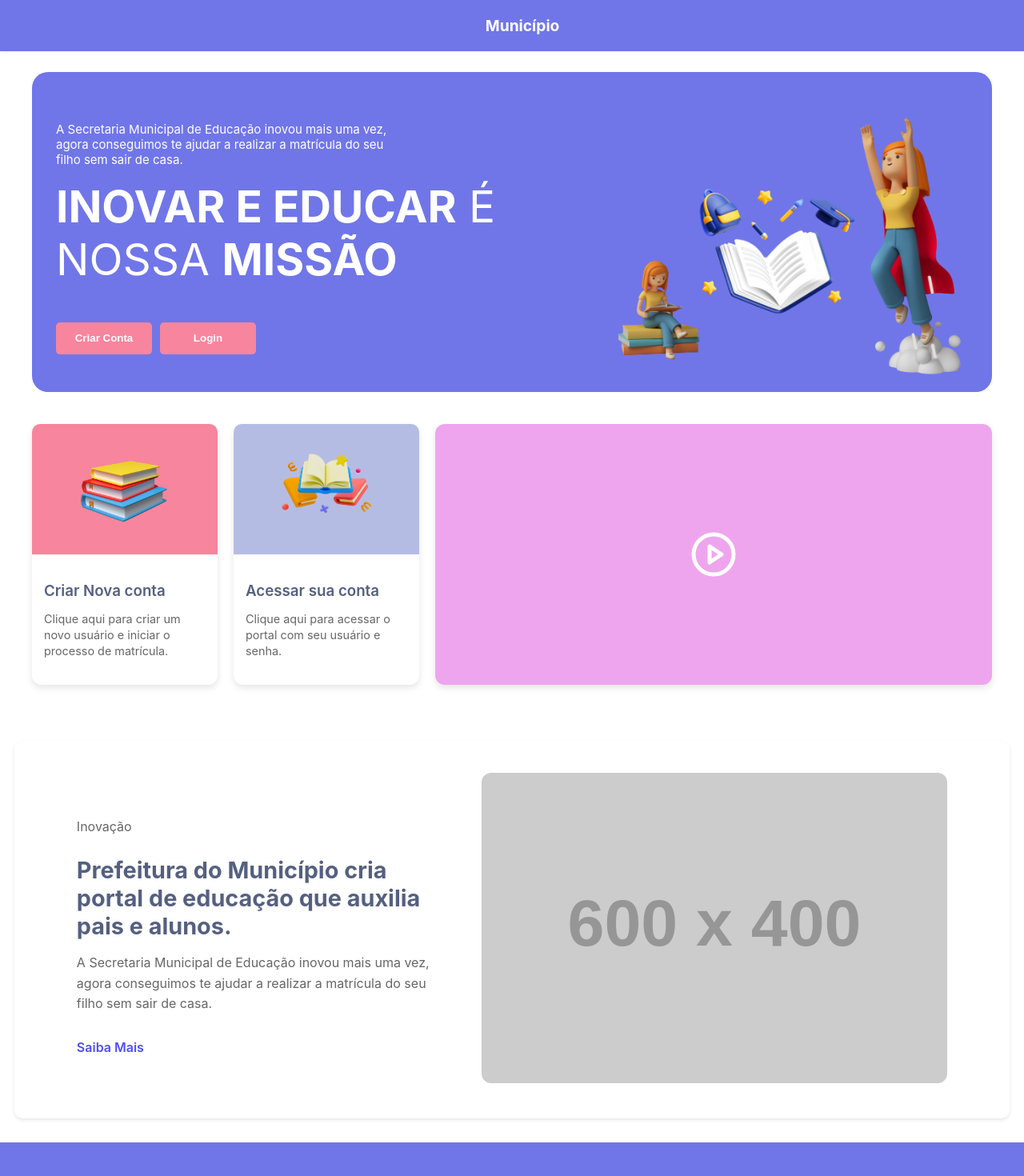
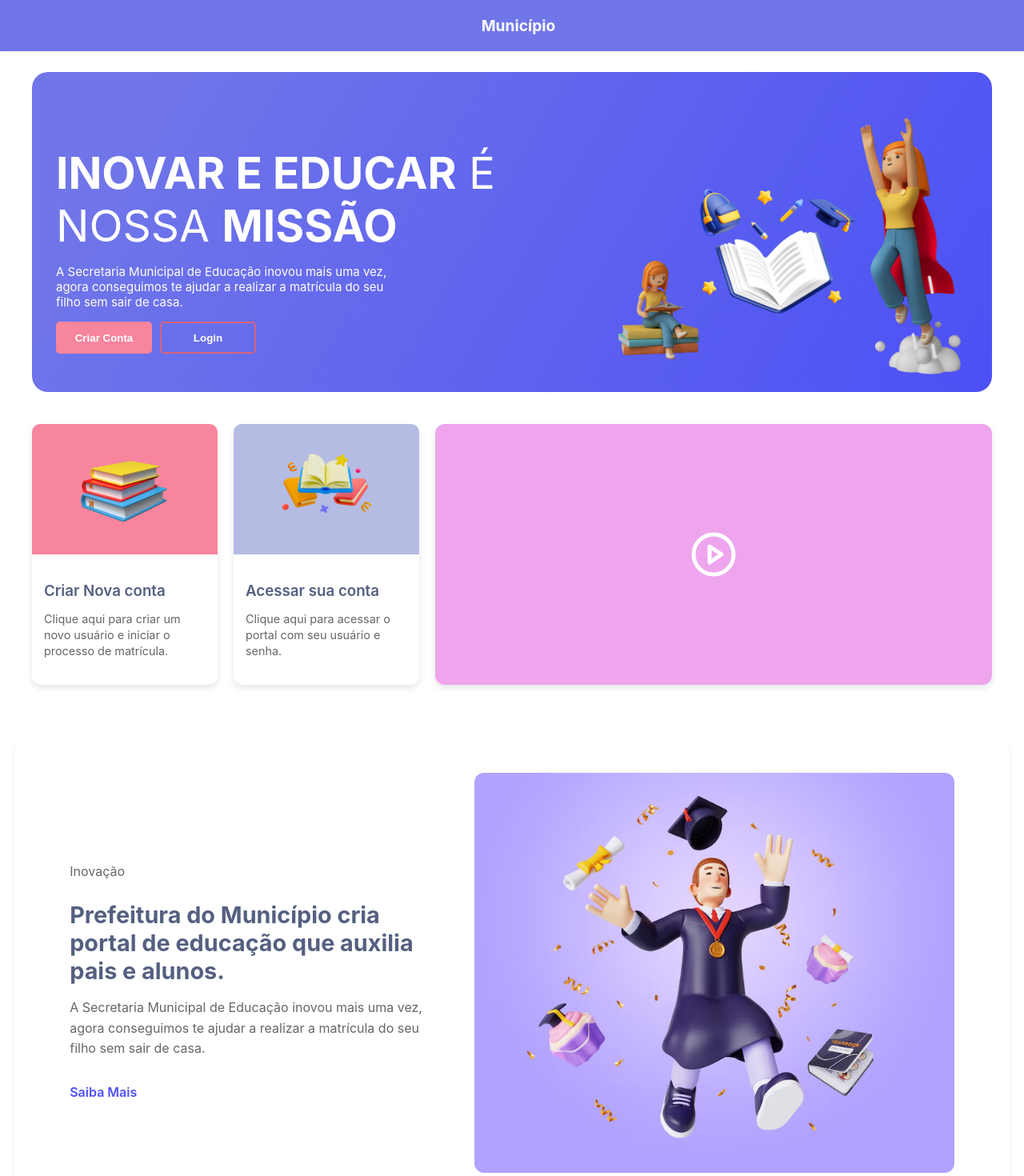
Before and after one commit to teceudesenvolvo/blu-escolar-alunos, a React (Create React App) app: page / in a window 1280 px wide. Shown: the top 1470 px of the page at 80% size. Built offline with nearby package versions, Linux system fonts and the light colour scheme.

Commit message:
rotas-folders

```diff
--- a/package.json
+++ b/package.json
@@ -1,5 +1,5 @@
 {
-  "name": "blu-escolar-alunos",
+  "name": "blu-escolar",
   "version": "0.1.0",
   "private": true,
   "dependencies": {
--- a/src/App.css
+++ b/src/App.css
@@ -1,5 +1,6 @@
 .App {
   text-align: center;
+  width: 100%;
 }
 
 .App-logo {
@@ -145,7 +146,7 @@ body {
   position: absolute;
   top: 0;
   left: 0;
-  width: 95.8%;
+  width: 95%;
   display: flex;
   justify-content: center;
   text-align: center;
@@ -182,7 +183,7 @@ body {
   display: flex;
   align-items: center;
   justify-content: space-around;
-  background-color: #7076E8;
+  background: linear-gradient(120deg, #7076E8 10%, #4C50F5 100%);
   color: #fff;
   border-radius: 20px;
   margin: 40px 40px 0 40px;
@@ -200,11 +201,11 @@ body {
 .hero-content h1 {
   font-size: 55px;
   font-weight: 400;
+  margin-bottom: 0px;
 }
 
 .hero-content p {
   font-size: 15px;
-  margin-bottom: -30px;
   width: 70%;
 }
 
@@ -221,6 +222,12 @@ body {
   transition: all 0.3s ease;
 }
 
+.btn-hero-home:last-child {
+  background-color: transparent;
+  border: 2px solid #d6647d;
+  color: #fff;
+}
+
 .btn-hero-home:hover {
   background-color: #d6647d;
   transform: translateY(-3px);
@@ -381,8 +388,7 @@ body {
 }
 
 .info-image img {
-  max-width: 100%;
-  height: auto;
+  height: 500px;
   border-radius: 12px;
 }
 
--- a/src/pages/DashboardPage.js
+++ b/src/pages/pais/DashboardPage.js
@@ -1,7 +1,7 @@
 import React from 'react';
 import { useNavigate } from 'react-router-dom'; // Importa o hook useNavigate
 import { FiFileText, FiBook, FiBookOpen, FiUsers, FiPlusCircle, FiEdit, FiSearch } from 'react-icons/fi';
-import TeacherImage from '../assets/professora-2.png';
+import TeacherImage from '../../assets/professora-2.png';
 
 // Dados de exemplo para os cards de estatísticas
 const stats = [
--- a/src/pages/Perfil.js
+++ b/src/pages/pais/Perfil.js
@@ -1,5 +1,5 @@
 import React, { useState } from 'react';
-import profileImage from '../assets/teacher.webp';
+import profileImage from '../../assets/teacher.webp';
 
 // Ícones SVG para os botões e abas
 
--- a/src/pages/LandingPage.js
+++ b/src/pages/semLogin/LandingPage.js
@@ -1,9 +1,10 @@
 import React from 'react';
 import { useNavigate } from 'react-router-dom';
 
-import Person3d from '../assets/estudante-bolsa.png';
-import Books1 from '../assets/books-1.png';
-import Books2 from '../assets/books-2.webp';
+import Person3d from '../../assets/estudante-bolsa.png';
+import Books1 from '../../assets/books-1.png';
+import Books2 from '../../assets/books-2.webp';
+import ImgPrefeitura from '../../assets/personagem-formado.avif';
 
 function LandingPage() {
     const navigate = useNavigate();
@@ -14,8 +15,8 @@ function LandingPage() {
                 {/* Aqui irá a seção principal da página, com o conteúdo de destaque e os cards */}
                 <section className="hero-section">
                     <div className="hero-content">
+                        <h1><b>INOVAR E EDUCAR</b> É NOSSA <b>MISSÃO</b></h1>
                         <p>A Secretaria Municipal de Educação inovou mais uma vez, agora conseguimos te ajudar a realizar a matrícula do seu filho sem sair de casa.</p>
-                        <h1><b>INOVAR E EDUCAR</b> É NOSSA <b>MISSÃO</b></h1>
                         <div>
                             <input onClick={() => navigate('/cadastro')} type="button" value="Criar Conta" className="btn-hero-home" />
                             <input onClick={() => navigate('/login')} type="button" value="Login" className="btn-hero-home" />
@@ -60,7 +61,7 @@ function LandingPage() {
                         <a href="#saiba-mais" className="learn-more-link">Saiba Mais</a>
                     </div>
                     <div className="info-image">
-                        <img src="https://placehold.co/600x400/F1F5FE/333333?text=Imagem" alt="Dashboard preview" />
+                        <img src={ImgPrefeitura} alt="Dashboard preview" />
                     </div>
                 </section>
 
```
Also changed, not shown: src/App.js (+9 -8 lines), src/assets/personagem-formado.avif (added), src/pages/pais/AdicionarAluno.js (renamed from src/pages/AdicionarAluno.js), src/pages/pais/EditarAluno.js (renamed from src/pages/EditarAluno.js), src/pages/pais/Notificacoes.js (renamed from src/pages/Notificacoes.js), src/pages/semLogin/CadastroPage.js (renamed from src/pages/CadastroPage.js), src/pages/semLogin/LoginPage.js (renamed from src/pages/LoginPage.js), 1 other file (tests, documents, lock files or other folders).
